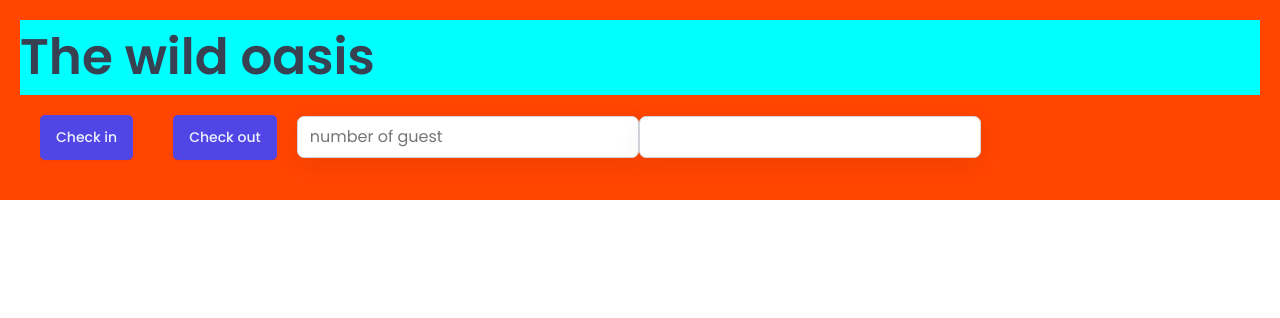
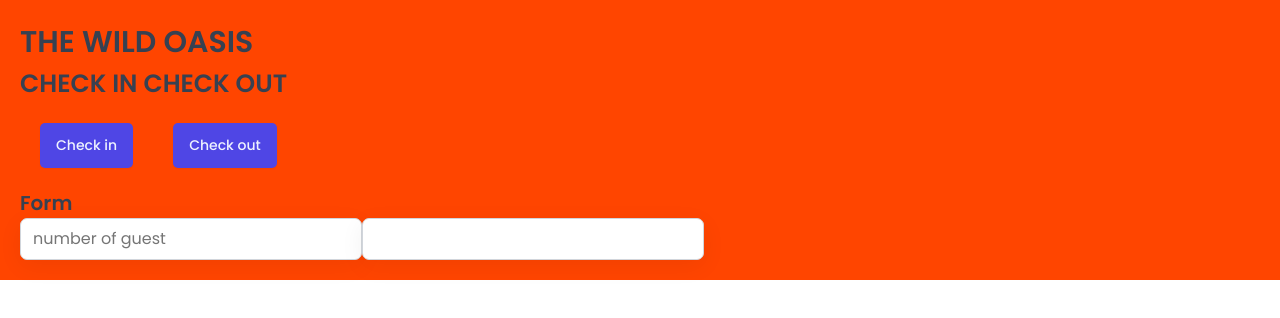
Before and after one commit to trdxDeepu/The-Wild-Oasis, a React (Vite) app: page / in a window 1280 px wide. Shown: the top 318 px of the page. Built offline with nearby package versions, Linux system fonts and the light colour scheme; a web font is replaced by a local one.

Commit message:
using styled component created heading componets as css

```diff
--- a/src/App.jsx
+++ b/src/App.jsx
@@ -2,14 +2,7 @@
 import GlobalStyle from "./styles/GlobalStyle";
 import Button from "./ui/Button";
 import Input from "./ui/Input";
-
-
-const H1 = styled.h1`
-  font-size: 50px;
-  font-weight: 600;
-  background-color: aqua;
-`;
-
+import Heading from "./ui/Heading";
 
 const StyledApp = styled.div`
   background-color: orangered;
@@ -19,17 +12,19 @@
 function App() {
   return (
     <>
-    <GlobalStyle/>
-    <StyledApp>
-      <H1>The wild oasis</H1>
+      <GlobalStyle />
+      <StyledApp>
+        <Heading as="h1">The wild oasis</Heading>
 
-      <Button onClick={() => alert("Check in")}>Check in</Button>
-      <Button onClick={() => alert("Check out")}>Check out</Button>
+        <Heading as="h2">check in check out</Heading>
+        <Button onClick={() => alert("Check in")}>Check in</Button>
+        <Button onClick={() => alert("Check out")}>Check out</Button>
 
-      <Input type="number" placeholder="number of guest"/>
-      <Input type="number" placeholder=""/>
-    </StyledApp></>
-
+        <Heading as="h3">Form</Heading>
+        <Input type="number" placeholder="number of guest" />
+        <Input type="number" placeholder="" />
+      </StyledApp>
+    </>
   );
 }
 
--- /dev/null
+++ b/src/ui/Heading.jsx
@@ -0,0 +1,32 @@
+import styled, { css } from "styled-components";
+
+/* const test = css`
+  text-align: center;
+  ${10 > 5 && " background-color: yellow"}
+`; */
+
+const Heading = styled.h1`
+  ${(props) =>
+    props.as === "h1" &&
+    css`
+      font-size: 3rem;
+      font-weight: 600;
+      text-transform: uppercase;
+    `}
+  ${(props) =>
+    props.as === "h2" &&
+    css`
+      font-size: 2.5rem;
+      font-weight: 600;
+      text-transform: uppercase;
+    `}
+ ${(props) =>
+    props.as === "h3" &&
+    css`
+      font-size: 2rem;
+      font-weight: 600;
+      text-transfom: uppercase;
+    `}
+`;
+
+export default Heading;
```
